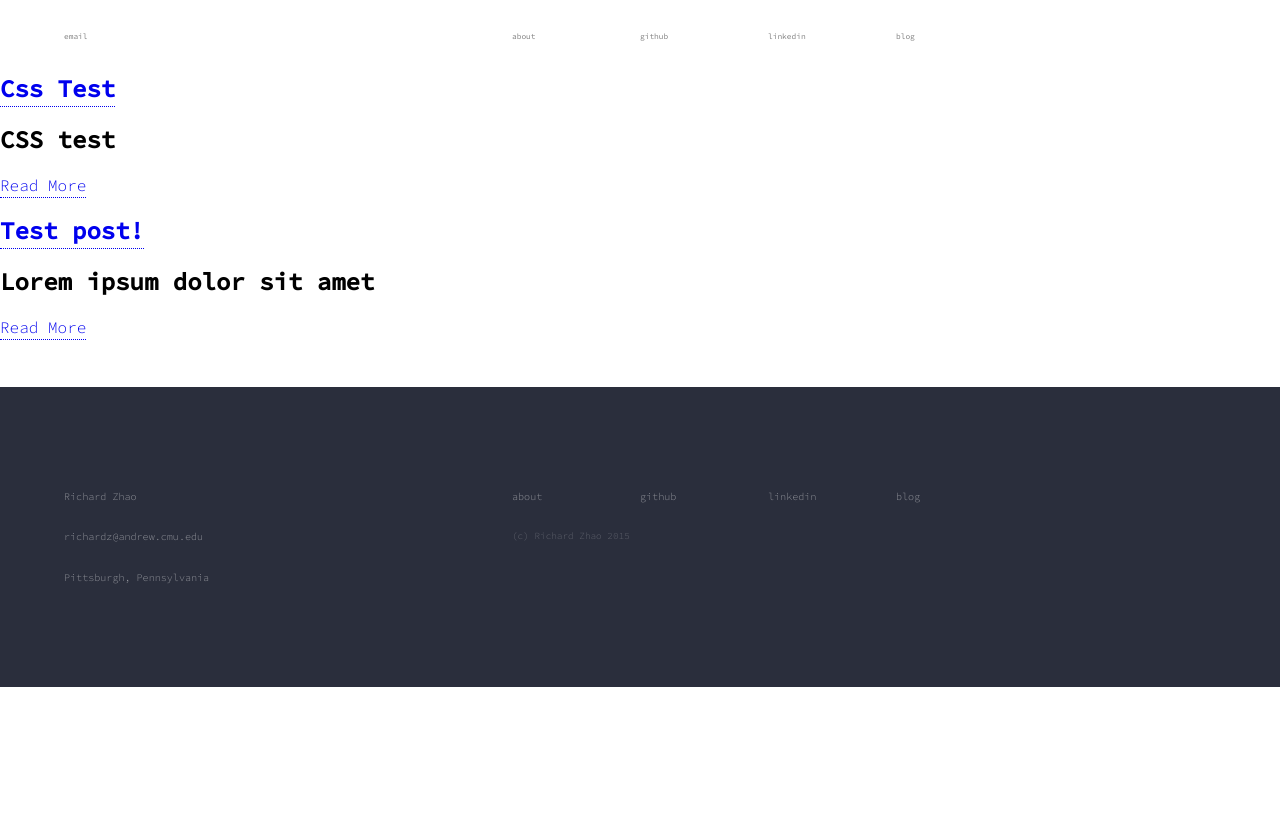
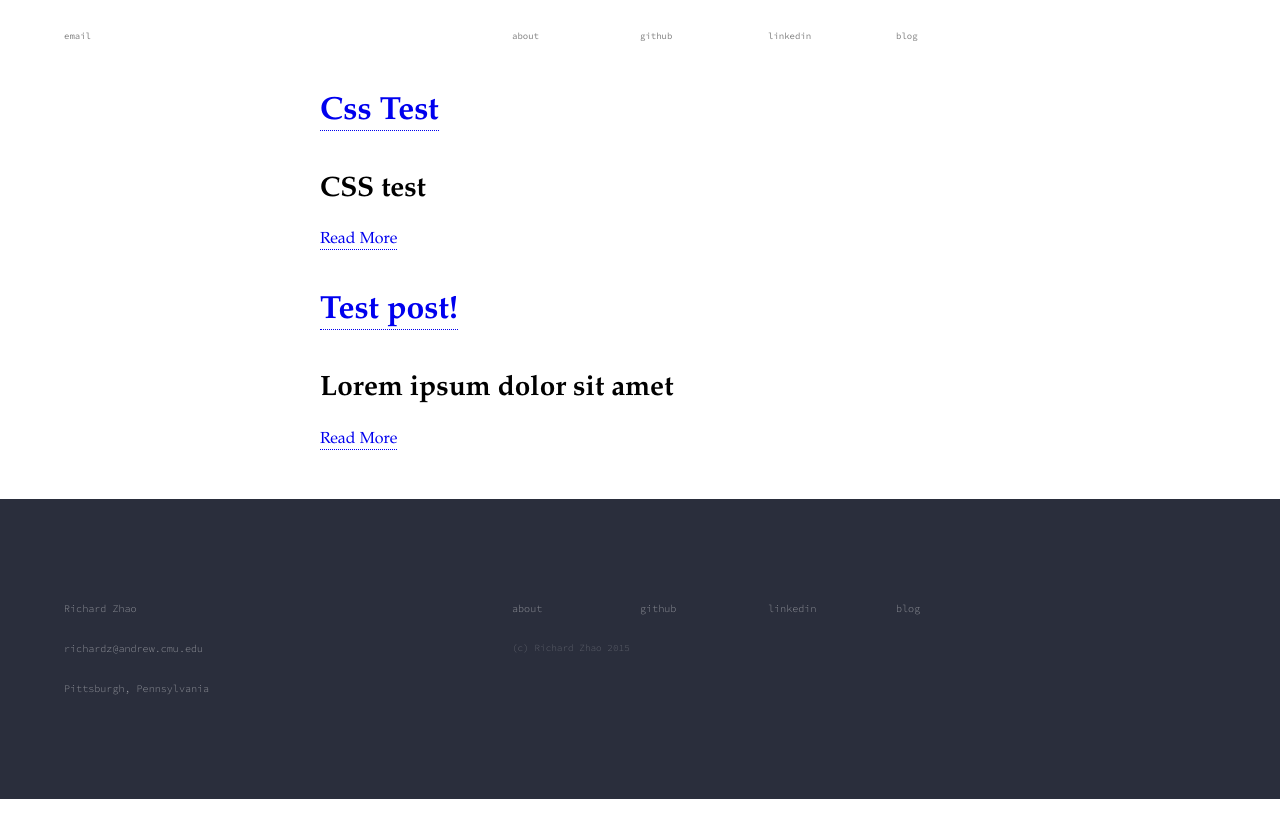
Before and after one commit to zhaorz/zhaorz.github.io, a Jekyll site: the page built from blog/index.html, in a window 1280 px wide. Shown: the top 838 px of the page. Built offline with Jekyll 4.4.1, drawn with Linux system fonts in a browser that asks for light colours; the list of posts is cut into pages by our own code.

Commit message:
Blog font now garamond, changed organization for container class

```diff
--- a/blog/index.html
+++ b/blog/index.html
@@ -3,10 +3,10 @@ layout: default
 ---
 
 <div class="posts">
-  {% for post in site.posts %}
+  {% for post in paginator.posts %}
     <article class="post">
 
-      <h1><a href="{{ site.baseurl }}{{ post.url }}">{{ post.title }}</a></h1>
+      <h4><a href="{{ site.baseurl }}{{ post.url }}">{{ post.title }}</a></h4>
 
       <div class="entry">
         {{ post.excerpt }}
--- a/style.css
+++ b/style.css
@@ -2,6 +2,51 @@
  * CSS Stylesheet for richard-zhao.com
  *
  */
+
+
+/**** BLOG ****/
+
+div.container * {
+  font-family: 'Garamond', 'serif';
+}
+
+div.container h1 {
+  font-size: 3.5em;
+}
+
+div.container h2 {
+  font-size: 3.0em;
+}
+
+div.container h3 {
+  font-size: 2.5em;
+}
+
+div.container h4 {
+  font-size: 2.0em;
+}
+
+div.container h5 {
+  font-size: 1.5em;
+}
+
+div.container h6 {
+  font-size: 1.0em;
+}
+
+div.container p {
+  font-size: 1.2em;
+}
+
+div.container ul li, div.container ol li {
+  font-size: 1.2em;
+}
+
+div.entry {
+  font-weight: 300;
+  font-size: 0.5em;
+}
+
 
 
 /**** MAIN ELEMENTS ****/
@@ -21,12 +66,6 @@ body {
 section {
   padding-top: 50px;
   padding-bottom: 50px;
-}
-
-h2 {
-  font-size: 0.9em;
-  font-weight: 400;
-  color: rgba(0, 0, 0, 0.5);
 }
 
 ul {
@@ -81,6 +120,12 @@ a:hover {
   padding-right: 20%;
 }
 
+.container {
+  width: 100%;
+  padding-left: 25%;
+  padding-right: 25%;
+}
+
 .grid:after {
   content: "";
   display: table;
@@ -104,7 +149,7 @@ nav {
 nav li, nav li a {
   border: none;
   text-decoration: none;
-  font-size: 0.7em;
+  font-size: 0.75em;
   font-weight: 400;
   line-height: 30px;
   color: rgba(0, 0, 0, 0.5);
@@ -172,6 +217,12 @@ footer a:hover {
   font-size: 1em;
 }
 
+.category {
+  font-size: 0.9em;
+  font-weight: 400;
+  color: rgba(0, 0, 0, 0.5);
+}
+
 .subtle {
   margin: 0;
   padding: 0;
```
Also changed, not shown: index.html (+4 -3 lines).
